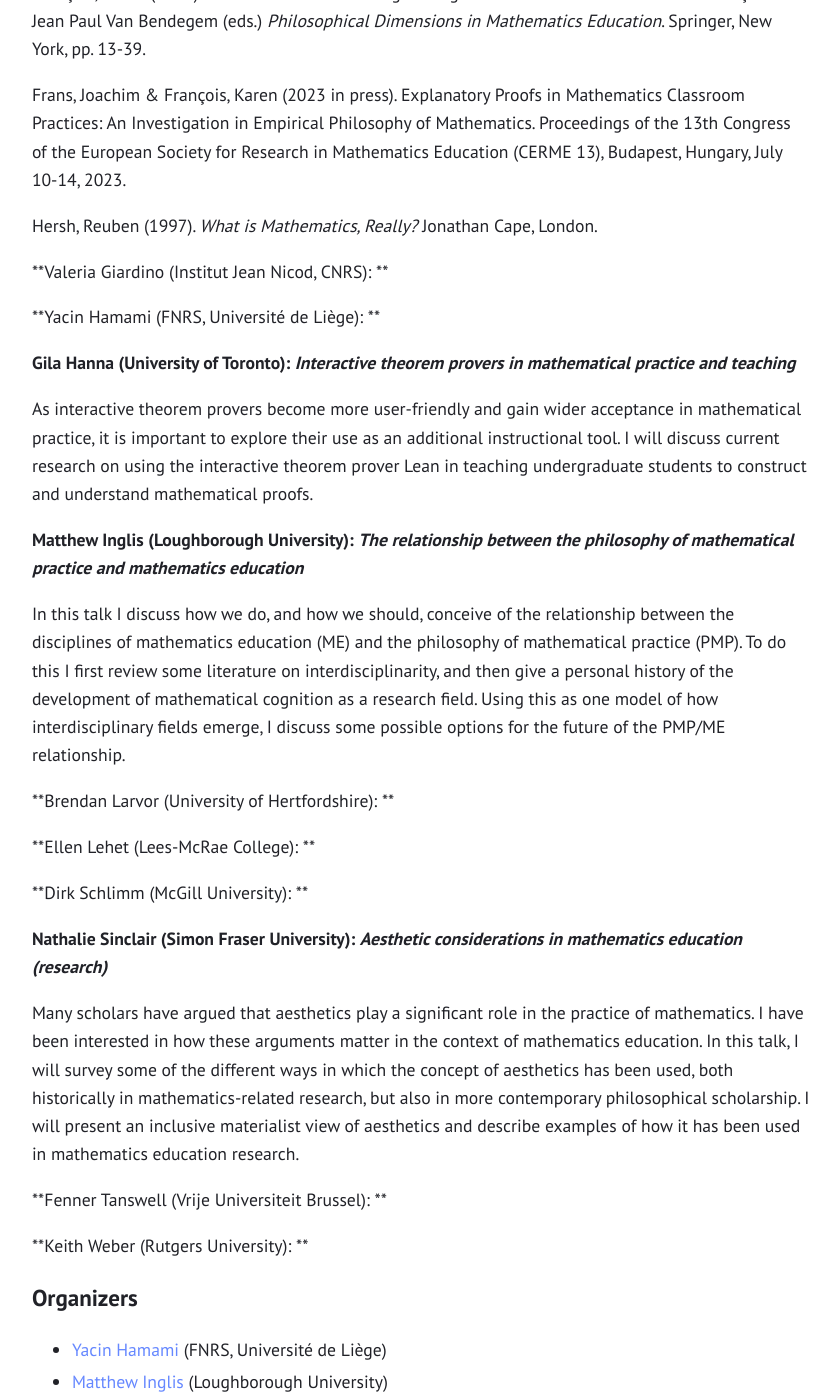
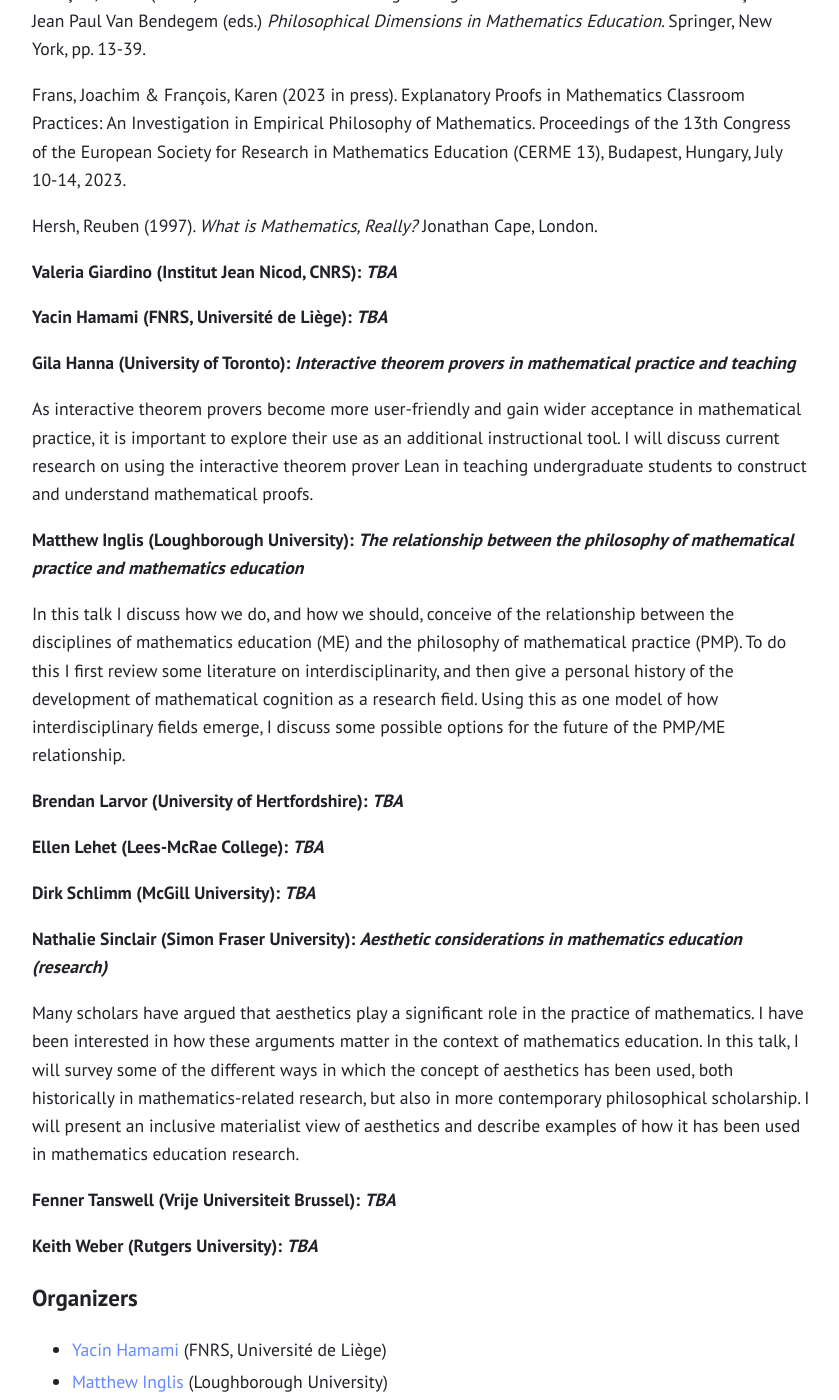
Before and after one commit to yhamami/mathed-pmp-workshop, a Jekyll site: the page built from program.md, in a window 1280 px wide and 1400 px high, scrolled down 2882 px. Shown: the whole window, without its empty margins (219-1058 px from the left). Built offline with Jekyll 4.4.1, drawn with Linux system fonts in a browser that asks for light colours; some of the changed text lies outside the part shown.

Commit message:
fix: program

```diff
--- a/program.md
+++ b/program.md
@@ -52,7 +52,7 @@ layout: page
 
 # Abstracts
 
-**Silvia De Toffoli (IUSS Pavia): **
+**Silvia De Toffoli (IUSS Pavia): _TBA_**
 
 **Colin Foster (Loughborough University): _Teaching problem solving in school mathematics_**
 
@@ -100,9 +100,9 @@ Budapest, Hungary, July 10-14, 2023.
 
 Hersh, Reuben (1997). _What is Mathematics, Really?_ Jonathan Cape, London.
 
-**Valeria Giardino (Institut Jean Nicod, CNRS): **
+**Valeria Giardino (Institut Jean Nicod, CNRS): _TBA_**
 
-**Yacin Hamami (FNRS, Université de Liège): **
+**Yacin Hamami (FNRS, Université de Liège): _TBA_**
 
 **Gila Hanna (University of Toronto): _Interactive theorem provers in mathematical practice and teaching_**
 
@@ -112,19 +112,19 @@ As interactive theorem provers become more user-friendly and gain wider acceptan
 
 In this talk I discuss how we do, and how we should, conceive of the relationship between the disciplines of mathematics education (ME) and the philosophy of mathematical practice (PMP). To do this I first review some literature on interdisciplinarity, and then give a personal history of the development of mathematical cognition as a research field. Using this as one model of how interdisciplinary fields emerge, I discuss some possible options for the future of the PMP/ME relationship.
 
-**Brendan Larvor (University of Hertfordshire): **
+**Brendan Larvor (University of Hertfordshire): _TBA_**
 
-**Ellen Lehet (Lees-McRae College): **
+**Ellen Lehet (Lees-McRae College): _TBA_**
 
-**Dirk Schlimm (McGill University): **
+**Dirk Schlimm (McGill University): _TBA_**
 
 **Nathalie Sinclair (Simon Fraser University): _Aesthetic considerations in mathematics education (research)_**
 
 Many scholars have argued that aesthetics play a significant role in the practice of mathematics. I have been interested in how these arguments matter in the context of mathematics education. In this talk, I will survey some of the different ways in which the concept of aesthetics has been used, both historically in mathematics-related research, but also in more contemporary philosophical scholarship. I will present an inclusive materialist view of aesthetics and describe examples of how it has been used in mathematics education research.
 
-**Fenner Tanswell (Vrije Universiteit Brussel): **
+**Fenner Tanswell (Vrije Universiteit Brussel): _TBA_**
 
-**Keith Weber (Rutgers University): **
+**Keith Weber (Rutgers University): _TBA_**
 
 
 
```
